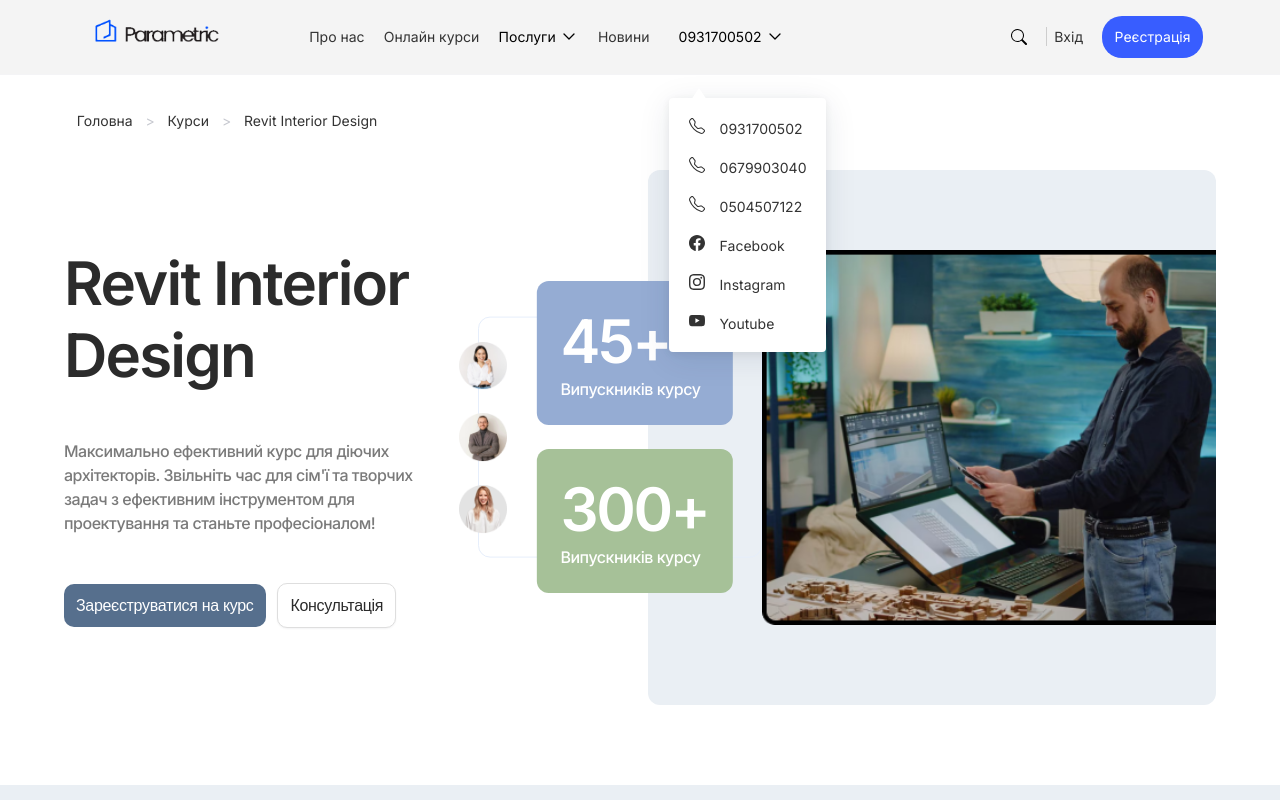
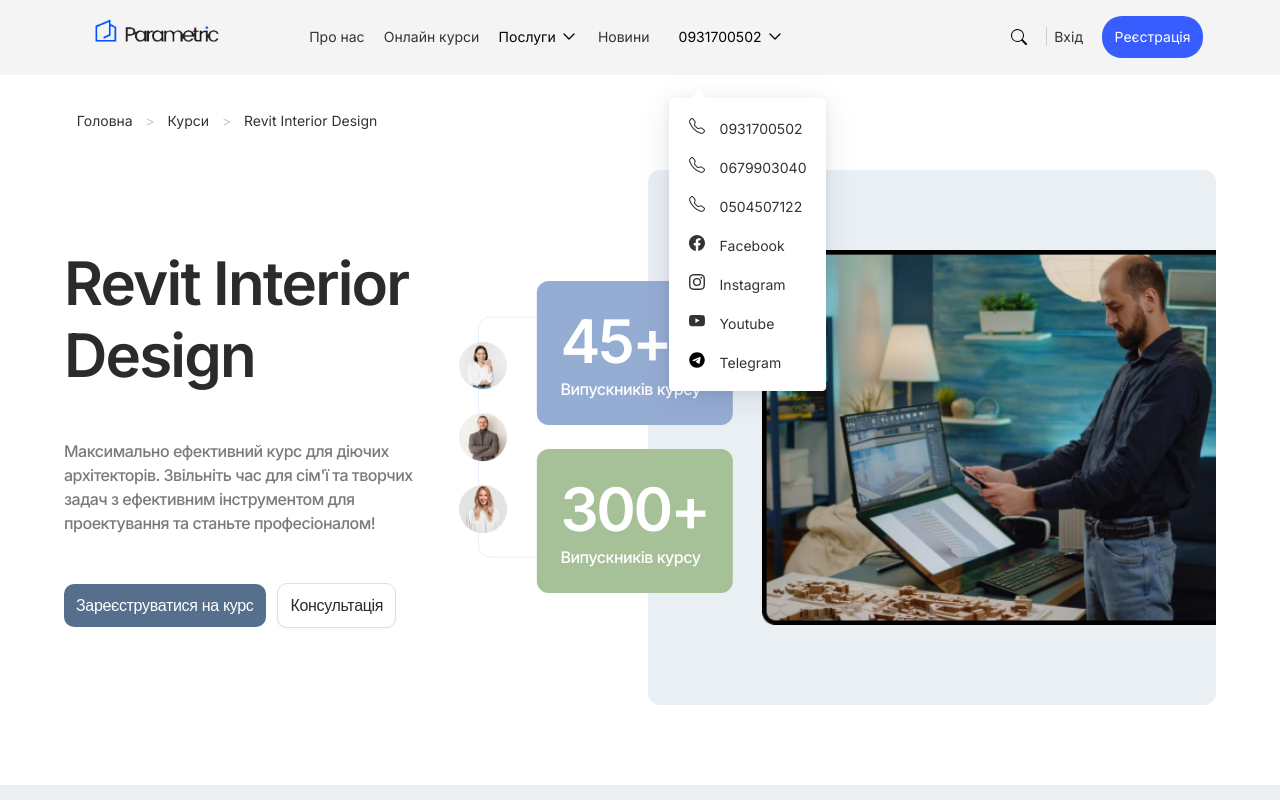
Before and after one commit to yhorodniy/Parametrik_v_2, a React (Vite) app: page / in a window 1280 px wide. Both pictures are taken after a click on the element "0931700502". Shown: the top 800 px of the page. Built offline with nearby package versions, Linux system fonts and the light colour scheme.

Commit message:
Add Telegram to contacts

```diff
--- a/src/components/Header/Header.tsx
+++ b/src/components/Header/Header.tsx
@@ -9,6 +9,7 @@
 
 import styles from "./Header.module.scss";
 import useBreakpoint from "../../customHooks/UseBreakpoint";
+import TelegramIcon from "./Icons/Telegram";
 
 
 const Header: React.FC = () => {
@@ -48,6 +49,11 @@
       icon: <YoutubeIcon />,
       url: 'https://www.youtube.com/channel/UC5Xay0Tw3sii-TFG6w_Tx8w',
       text: 'Youtube'
+    },
+    {
+      icon: <TelegramIcon />,
+      url: 'https://t.me/RevitTC',
+      text: 'Telegram'
     },
   ]
 
--- /dev/null
+++ b/src/components/Header/Icons/Telegram.tsx
@@ -0,0 +1,11 @@
+import React from 'react'
+
+const TelegramIcon: React.FC = () => {
+  return (
+    <svg xmlns="http://www.w3.org/2000/svg" width="16" height="16" viewBox="0 0 496 512">
+        <path d="M248 8C111 8 0 119 0 256S111 504 248 504 496 393 496 256 385 8 248 8zM363 176.7c-3.7 39.2-19.9 134.4-28.1 178.3-3.5 18.6-10.3 24.8-16.9 25.4-14.4 1.3-25.3-9.5-39.3-18.7-21.8-14.3-34.2-23.2-55.3-37.2-24.5-16.1-8.6-25 5.3-39.5 3.7-3.8 67.1-61.5 68.3-66.7 .2-.7 .3-3.1-1.2-4.4s-3.6-.8-5.1-.5q-3.3 .7-104.6 69.1-14.8 10.2-26.9 9.9c-8.9-.2-25.9-5-38.6-9.1-15.5-5-27.9-7.7-26.8-16.3q.8-6.7 18.5-13.7 108.4-47.2 144.6-62.3c68.9-28.6 83.2-33.6 92.5-33.8 2.1 0 6.6 .5 9.6 2.9a10.5 10.5 0 0 1 3.5 6.7A43.8 43.8 0 0 1 363 176.7z"/>
+    </svg>
+  )
+}
+
+export default TelegramIcon
```
